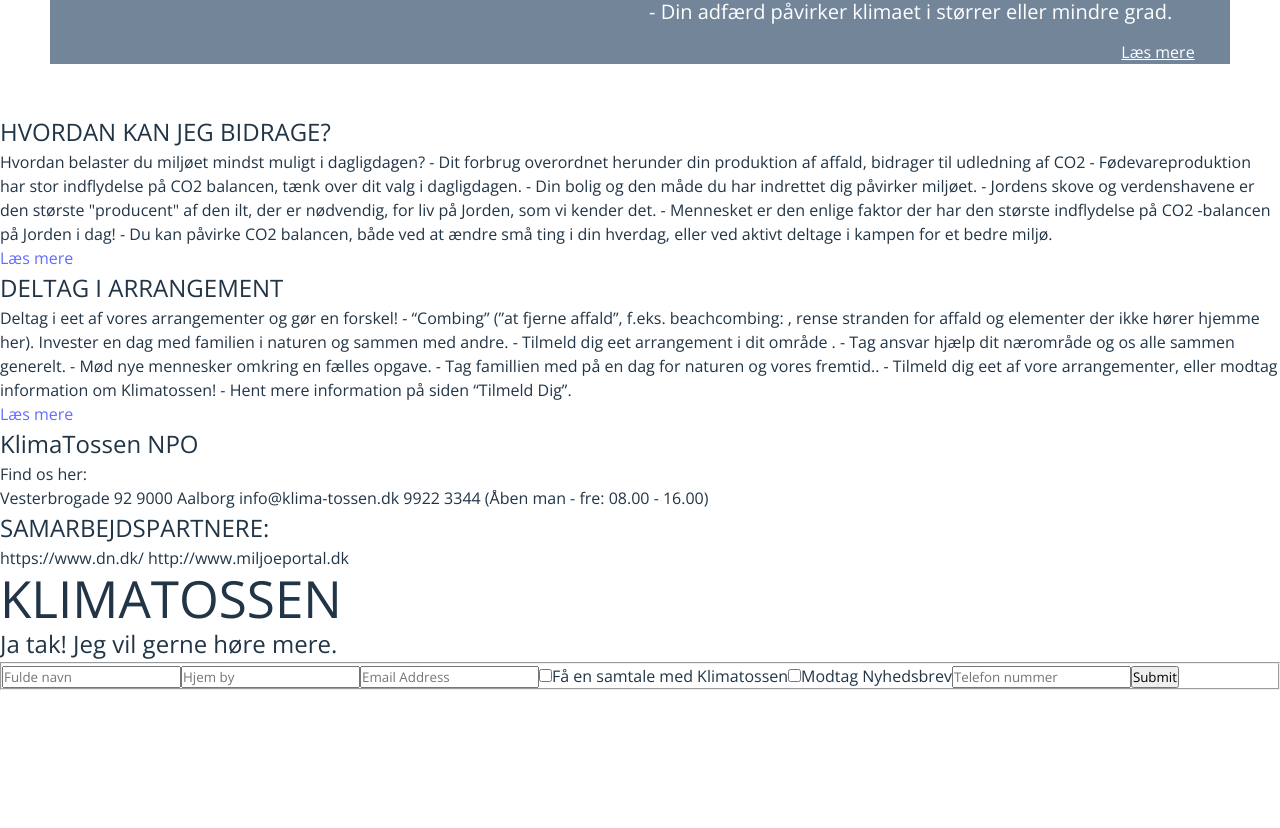
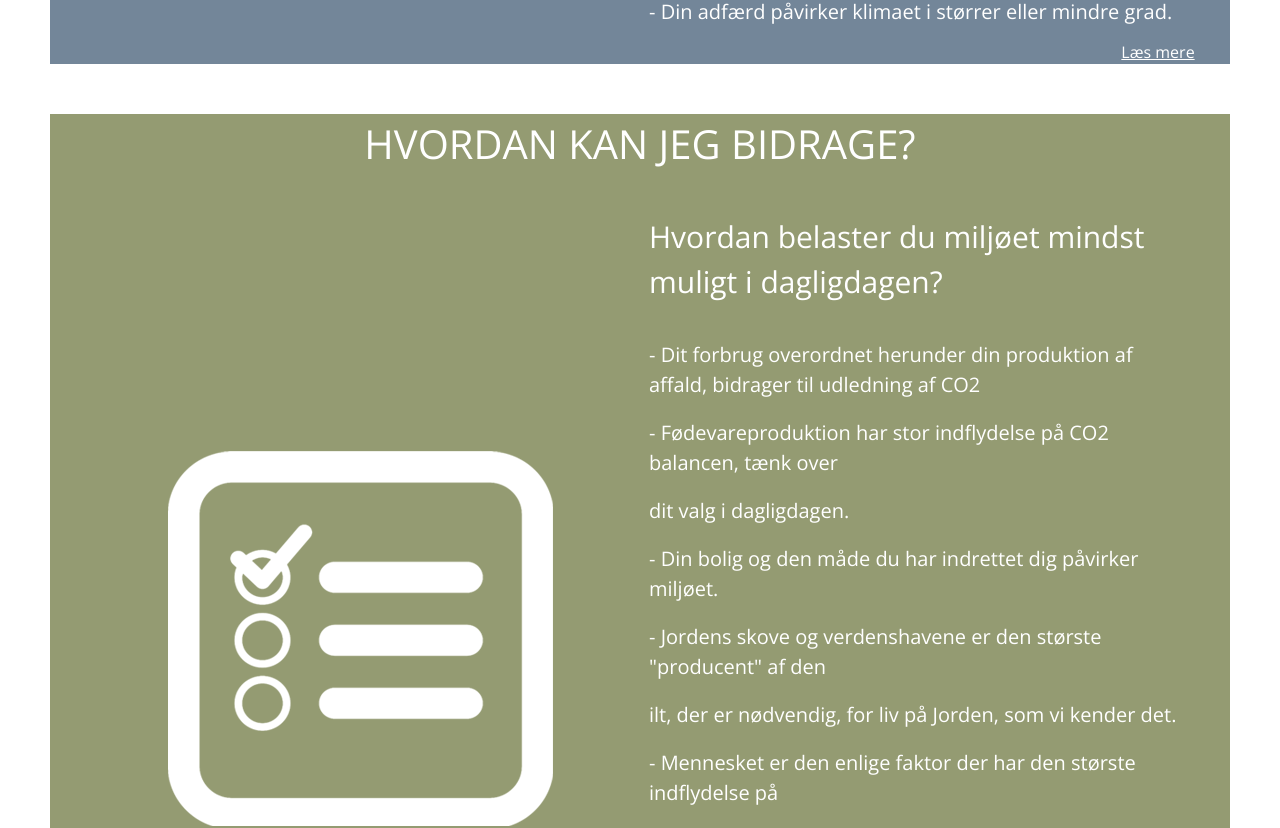
Before and after one commit to Eon4/Klimatossen, a React (Vite) app in the folder klimatossen/: page / in a window 1280 px wide. Shown: the part 2227-3055 px from the top of the page. Before the commit the page ends 2917 px from the top, so only its background shows below. Built offline with nearby package versions, Linux system fonts and the light colour scheme.

Commit message:
contribute section done

```diff
--- a/klimatossen/src/components/contribute.jsx
+++ b/klimatossen/src/components/contribute.jsx
@@ -1,29 +1,39 @@
 import style from "../style/contribute.module.scss";
+import give from "../assets/images/icon-Checklist.png";
+
 
 export function Contribute() {
-  return (
-    <section className={style.co2}>
-      <article>
-        <h2>HVORDAN KAN JEG BIDRAGE?</h2>
-        <p>
-        Hvordan belaster du miljøet mindst muligt i dagligdagen?
+  const text = `Hvordan belaster du miljøet mindst muligt i dagligdagen?
 
 - Dit forbrug overordnet herunder din produktion af affald, bidrager til udledning af CO2
-
 - Fødevareproduktion har stor indflydelse på CO2 balancen, tænk over
  dit valg i dagligdagen.
 - Din bolig og den måde du har indrettet dig påvirker miljøet.
 - Jordens skove og verdenshavene er den største "producent" af den
  ilt, der er nødvendig, for liv på Jorden, som vi kender det.
-
 - Mennesket er den enlige faktor der har den største indflydelse på
  CO2 -balancen på Jorden i dag!
-
 	- Du kan påvirke CO2 balancen, både ved at ændre små ting i din
  hverdag, eller ved aktivt deltage i kampen for et bedre miljø.
+`;
 
-        </p>
-    <a>Læs mere</a>
+  const lines = text.split("\n");
+
+  return (
+    <section className={style.contribute}>
+      <h2>HVORDAN KAN JEG BIDRAGE?</h2>
+      <article className={style.sections}>
+        <div className={style.imageSection}>
+          <img src={give} alt="give" />
+        </div>
+        <div className={style.textSection}>
+          {lines.map((line, index) => (
+            <p key={index} className={index === 0 ? style.important : ''}>
+              {line}
+            </p>
+          ))}
+          <a>Læs mere</a>
+        </div>
       </article>
     </section>
   );
--- a/klimatossen/src/style/contribute.module.css
+++ b/klimatossen/src/style/contribute.module.css
@@ -1 +1,47 @@
-/*# sourceMappingURL=contribute.module.css.map */
+.contribute {
+  color: white;
+  margin: 50px;
+  background-color: rgb(148, 155, 114);
+}
+.contribute h2 {
+  text-align: center;
+  font-size: 40px;
+}
+.contribute .sections {
+  display: grid;
+  gap: 0.5em;
+  grid-template-columns: 1fr 1fr;
+  justify-content: center;
+  align-items: center;
+  margin: 3%;
+}
+.contribute .sections .imageSection {
+  display: flex;
+  justify-content: center;
+  align-items: center;
+}
+.contribute .sections .textSection {
+  display: flex;
+  flex-direction: column;
+  gap: 0.5em;
+}
+.contribute .sections .textSection p {
+  color: white;
+  font-size: 20px;
+  text-align: left;
+  padding: 5px;
+}
+.contribute .sections .textSection p.important {
+  font-weight: bolder;
+  font-size: 30px;
+}
+.contribute .sections a {
+  text-align: right;
+  color: white;
+  text-decoration: underline;
+}
+.contribute .sections a:hover {
+  text-align: right;
+  color: rgb(23, 232, 23);
+  cursor: pointer;
+}/*# sourceMappingURL=contribute.module.css.map */
--- a/klimatossen/src/style/contribute.module.scss
+++ b/klimatossen/src/style/contribute.module.scss
@@ -0,0 +1,55 @@
+.contribute {
+    color: white;
+    margin: 50px;
+    background-color: rgba(148,155,114,255);
+
+    h2 {
+      text-align: center;
+      font-size: 40px;
+
+    }
+
+    .sections {
+      display: grid;
+      gap: 0.5em;
+      grid-template-columns: 1fr 1fr;
+      justify-content: center;
+      align-items: center;
+      margin: 3%;
+
+      .imageSection {
+        display: flex;
+        justify-content: center;
+        align-items: center;
+      }
+
+      .textSection {
+        display: flex;
+        flex-direction: column;
+        gap: 0.5em;
+
+        p {
+          color: white;
+          font-size: 20px;
+          text-align: left;
+          padding: 5px;
+
+          &.important {
+            font-weight: bolder;
+            font-size: 30px;
+          }
+        }
+      }
+
+      a {
+        text-align: right;
+        color: white;
+        text-decoration: underline;
+      }
+      a:hover {
+          text-align: right;
+          color: rgb(23, 232, 23);
+          cursor: pointer;
+        }
+    }
+  }
--- a/klimatossen/src/style/enviroment.module.scss
+++ b/klimatossen/src/style/enviroment.module.scss
@@ -35,7 +35,7 @@
           padding: 5px;
 
           &.important {
-            font-weight: bolder; // You can adjust this value
+            font-weight: bolder;
             font-size: 30px;
           }
         }
```
Also changed, not shown: 1 other file (tests, documents, lock files or other folders).
